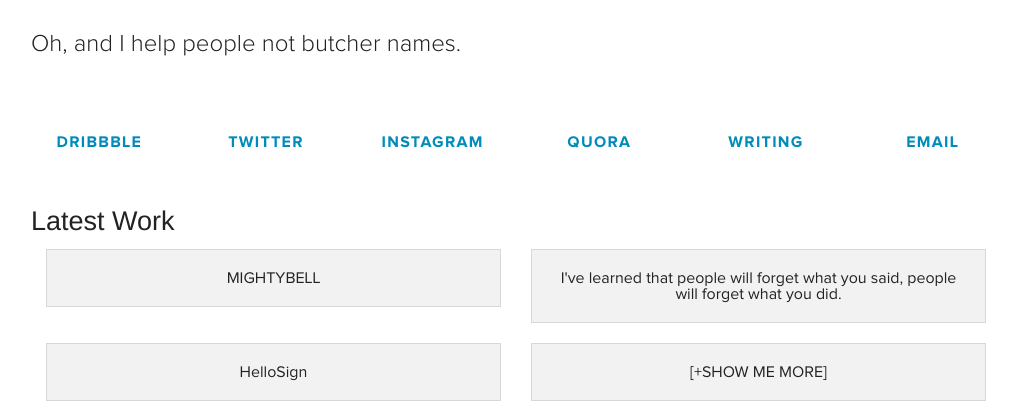
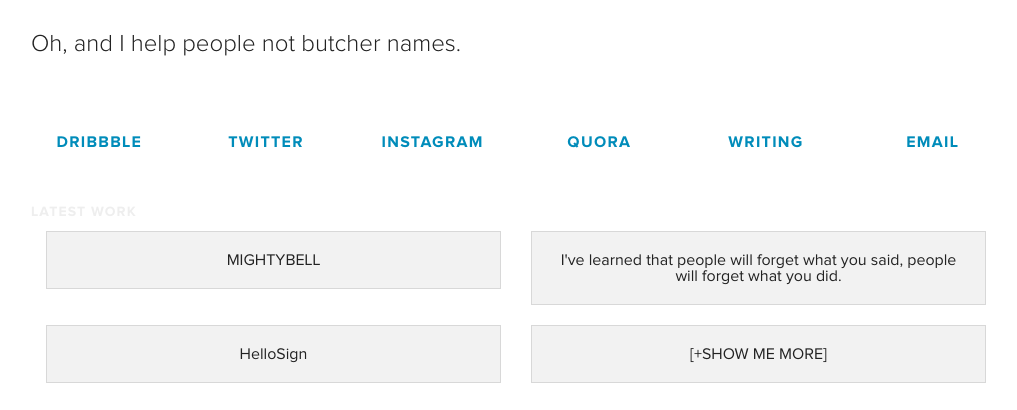
Before and after one commit to aaina/aaina, a PHP site: page / in a window 1280 px wide. Shown: the part 259-669 px from the top of the page, without its empty margins (124-1141 px from the left). Run offline with PHP 8.4, Linux system fonts and the light colour scheme.

Commit message:
Add latest work header

```diff
--- a/css/style.css
+++ b/css/style.css
@@ -35,4 +35,15 @@ div.links {
     font-size: 16px;
     letter-spacing: 0.08em;
     text-transform: uppercase;
+    color: black;
 }
+div.latest-work {
+
+}
+div.latest-work h3 {
+    font-family: "Proxima Nova Bold", Helvetica, sans-serif;
+    font-size: 14px;
+    letter-spacing: 0.08em;
+    text-transform: uppercase;
+    color: #eee;
+}
--- a/index.html
+++ b/index.html
@@ -44,7 +44,7 @@
         </div>
       </div>
 
-      <div class="row">
+      <div class="latest-work row">
         <div class="small-12 columns">
           <h3>Latest Work</h3>
         </div>
```
